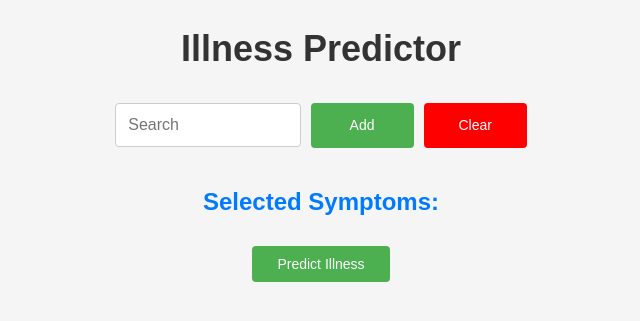
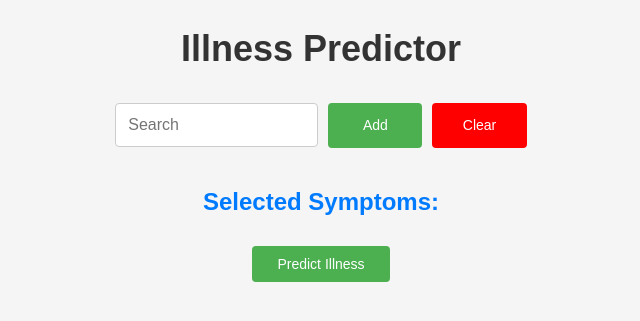
Before and after one commit to zvanb/humanAIproject, a Flask app: page / in a window 1280 px wide. Shown: the top 321 px of the page, without its empty margins (319-959 px from the left). Run offline with Flask 3, Linux system fonts and the light colour scheme.

Commit message:
minor css changes

```diff
--- a/static/style.css
+++ b/static/style.css
@@ -21,21 +21,21 @@ h1 {
     color: #333;
 }
 
+/* Input styles */
+#symptomInput {
+    padding: 12px;
+    margin: 5px;
+    flex: 4;
+    border: 1px solid #ccc;
+    border-radius: 4px;
+    font-size: 16px;
+    width: 100%;
+}
+
 .input-container {
     display: flex;
     align-items: center;
     margin-bottom: 10px;
-}
-
-/* Input styles */
-#symptomInput {
-    padding: 12px;
-    margin: 5px;
-    flex: 3;
-    border: 1px solid #ccc;
-    border-radius: 4px;
-    font-size: 16px;
-    width: 90%;
 }
 
 /* Buttons styles */
```
